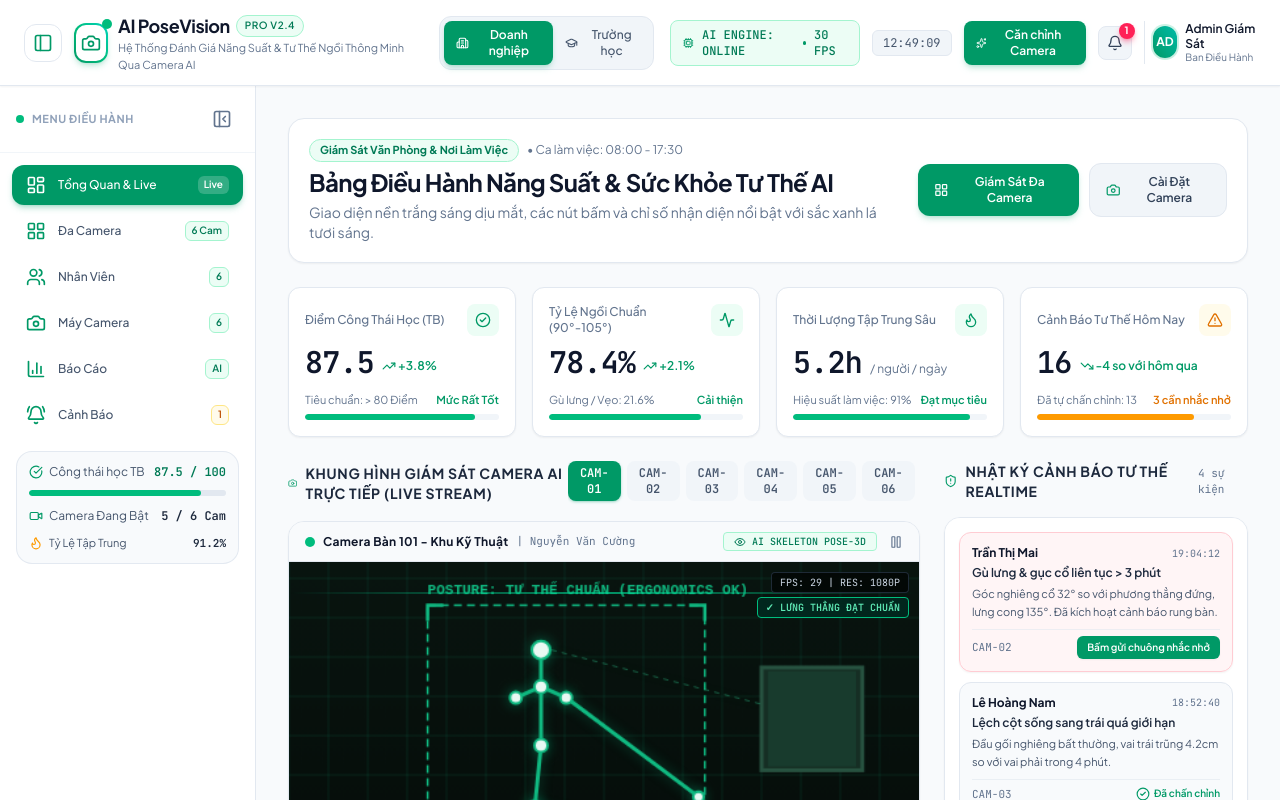
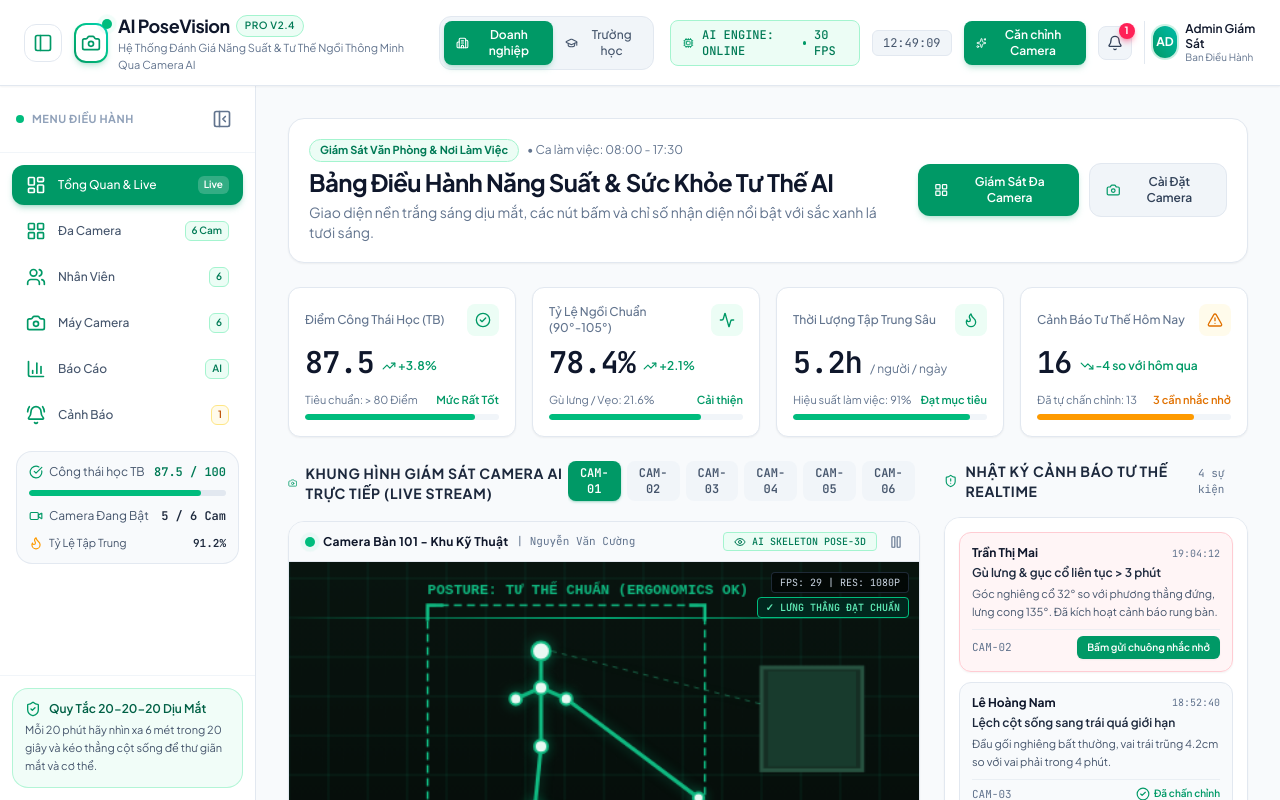
Before and after one commit to cuongnm05/Du-an-Giao-dien-nguoi-may, a React (Vite) app: page / in a window 1280 px wide. Shown: the top 800 px of the page. Built offline with nearby package versions, Linux system fonts and the light colour scheme.

Commit message:
fix: Cố định vị trí Sidebar và Header, chỉ cuộn vùng nội dung chính (independent scrolling)

```diff
--- a/src/App.jsx
+++ b/src/App.jsx
@@ -63,7 +63,7 @@ export default function App() {
   };
 
   return (
-    <div className="min-h-screen bg-[#f8fafc] text-slate-800 flex flex-col font-sans">
+    <div className="h-screen w-screen overflow-hidden bg-[#f8fafc] text-slate-800 flex flex-col font-sans">
 
       {/* Top Header with Sidebar Toggle button */}
       <Header
@@ -84,10 +84,10 @@ export default function App() {
         </div>
       )}
 
-      {/* Main Layout Area */}
-      <div className="flex-1 flex overflow-hidden">
+      {/* Main Layout Area - fills remaining viewport height and prevents whole-window scrolling */}
+      <div className="flex-1 flex overflow-hidden min-h-0 relative">
 
-        {/* Desktop Collapsible Sidebar */}
+        {/* Desktop Collapsible Sidebar - stays fixed on the left */}
         <Sidebar
           currentTab={currentTab}
           setCurrentTab={setCurrentTab}
@@ -99,8 +99,8 @@ export default function App() {
           onToggleCollapse={() => setIsSidebarCollapsed(prev => !prev)}
         />
 
-        {/* Content View Container */}
-        <main className="flex-1 overflow-y-auto p-4 sm:p-6 lg:p-8 space-y-6 pb-20 md:pb-8 bg-[#f8fafc] transition-all duration-300">
+        {/* Content View Container - the ONLY element that scrolls */}
+        <main className="flex-1 h-full overflow-y-auto min-h-0 p-4 sm:p-6 lg:p-8 space-y-6 pb-20 md:pb-8 bg-[#f8fafc] transition-all duration-300">
           {currentTab === 'dashboard' && (
             <DashboardView
               mode={mode}
--- a/src/components/Header.jsx
+++ b/src/components/Header.jsx
@@ -43,7 +43,7 @@ export default function Header({
   };
 
   return (
-    <header className="sticky top-0 z-30 bg-white/95 backdrop-blur-md border-b border-slate-200 px-3 sm:px-6 py-3 transition-colors shadow-xs">
+    <header className="sticky top-0 z-30 shrink-0 bg-white/95 backdrop-blur-md border-b border-slate-200 px-3 sm:px-6 py-3 transition-colors shadow-xs">
       <div className="flex items-center justify-between gap-3 sm:gap-4">
 
         {/* Left: Sidebar Toggle Button + Brand Logo */}
--- a/src/components/Sidebar.jsx
+++ b/src/components/Sidebar.jsx
@@ -85,7 +85,7 @@ export default function Sidebar({
 
   return (
     <aside
-      className={`bg-white border-r border-slate-200 flex flex-col justify-between shrink-0 hidden md:flex transition-all duration-300 ease-in-out shadow-xs select-none ${
+      className={`bg-white border-r border-slate-200 flex flex-col justify-between shrink-0 hidden md:flex transition-all duration-300 ease-in-out shadow-xs select-none h-full overflow-y-auto min-h-0 ${
         isCollapsed ? 'w-20' : 'w-64'
       }`}
     >
--- a/src/index.css
+++ b/src/index.css
@@ -6,15 +6,19 @@
     --font-mono: 'JetBrains Mono', monospace;
   }
 
-  body {
+  html, body {
+    height: 100%;
+    margin: 0;
+    padding: 0;
+    overflow: hidden;
     font-family: var(--font-sans);
     background-color: #f8fafc; /* Nền trắng ngọc trai sáng dịu mắt */
     color: #1e293b;            /* Chữ tối sắc nét dễ đọc */
-    overflow-x: hidden;
   }
 
   #root {
-    min-height: 100vh;
+    height: 100vh;
+    height: 100dvh;
     width: 100%;
     margin: 0;
     padding: 0;
@@ -22,6 +26,7 @@
     border: none;
     display: flex;
     flex-direction: column;
+    overflow: hidden;
   }
 
   /* Custom light emerald scrollbar */
```
